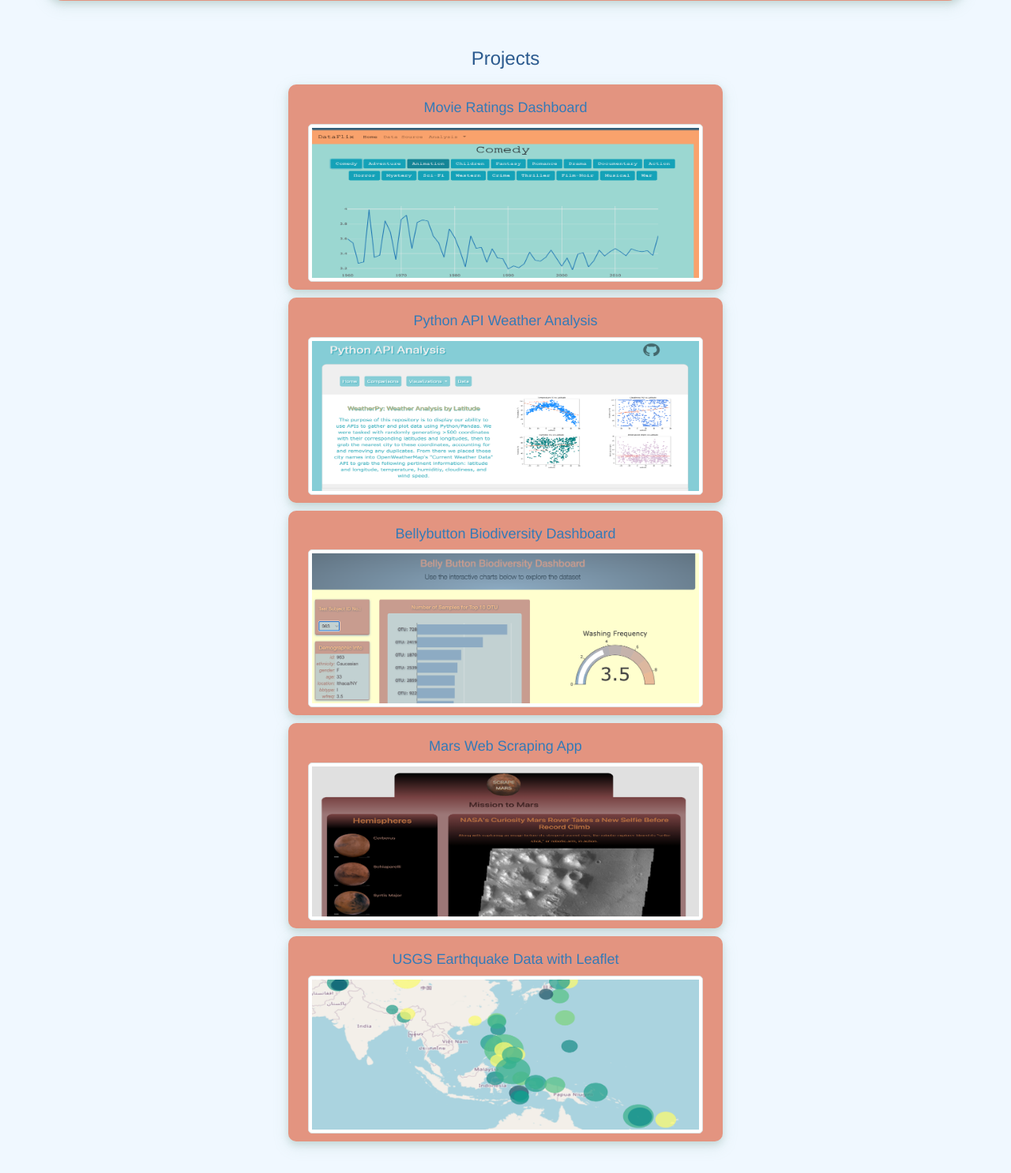
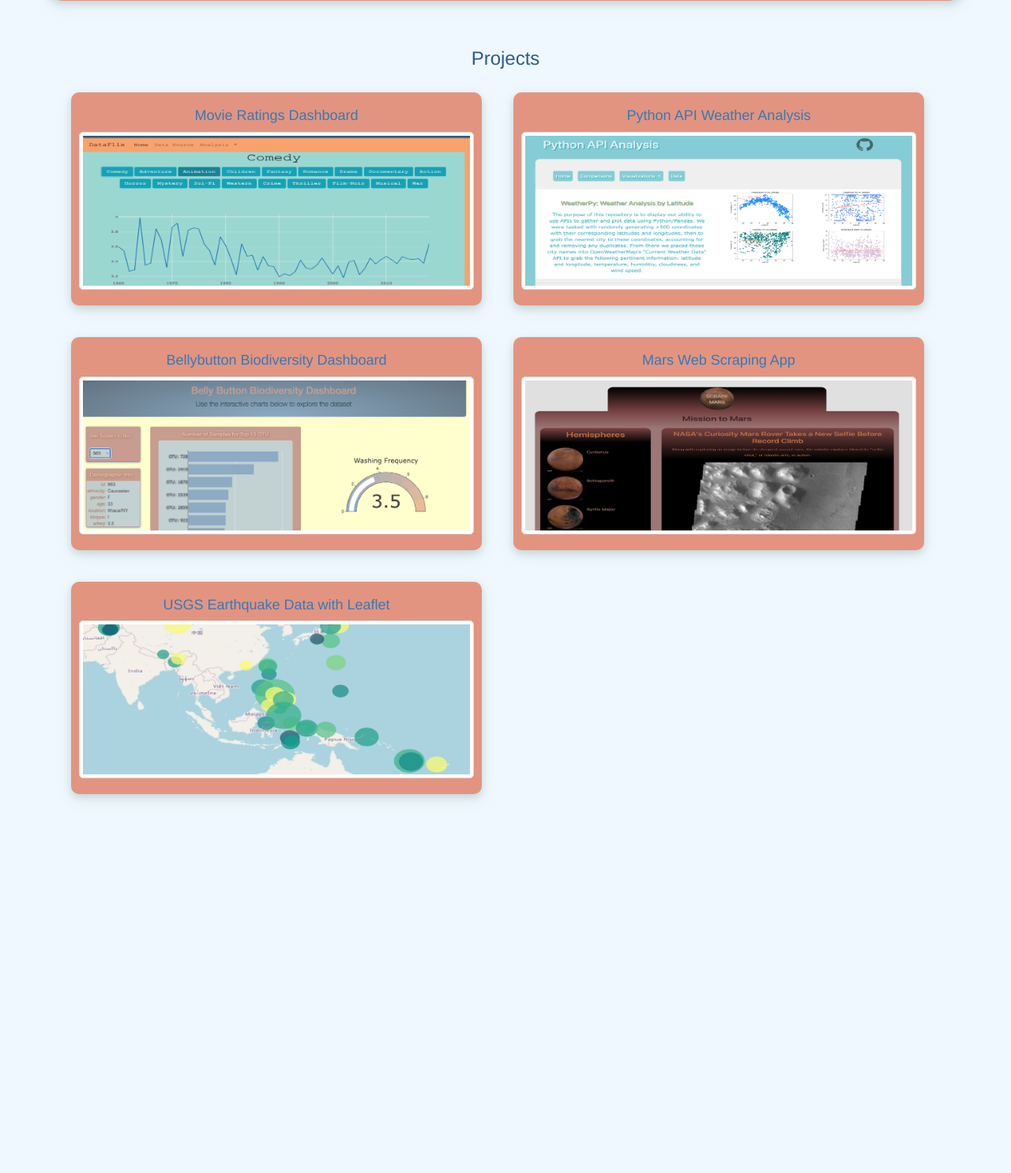
Before and after one commit to tylerhill122/portfolio-flask, a Flask app: page /projects in a window 1280 px wide. Shown: the part 221-1707 px from the top of the page at 79% size. After the commit the page ends 1236 px from the top, so only its background shows below. Run offline with Flask 2, Linux system fonts and the light colour scheme.

Commit message:
project display

```diff
--- a/static/style.css
+++ b/static/style.css
@@ -55,9 +55,15 @@ body {
     color:#2c5b8f;
 }
 
+.project-container {
+    display: flex;
+    flex-direction: row;
+    flex-wrap: wrap;
+}
+
 .project-box {
     padding:10px;
-    margin:10px;
+    margin:20px;
     background: #e39480;
     text-align: center;
     border-radius: 10px;
@@ -71,6 +77,7 @@ body {
     border-radius: 5px;
     height: 200px;
     width: 500px;
+    margin-bottom:10px;
 }
 
 #footer {
--- a/templates/projects.html
+++ b/templates/projects.html
@@ -36,8 +36,7 @@
   <div class="row">
     <div class="col-md-12" id="main-box">
       <h3>Projects</h3>
-      <div class="col-md-3"></div>
-      <div class="col-md-6" style="padding-left: 0px;  padding-right: 0px;">
+      <div class="project-container">
         {% for project in projects %}
         <div class="project-box shade">
           <a href="project/{{project}}">
@@ -47,7 +46,6 @@
         </div>
         {% endfor %}
       </div>
-      <div class="col-md-3"></div>
     </div>
   </div>
 </div>
```
